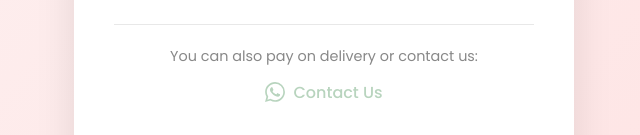
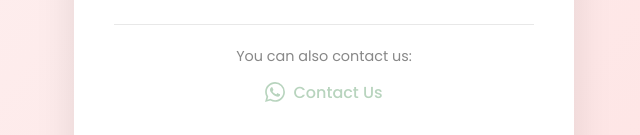
Before and after one commit to Uvaacha/HollandFlowers, a React (Create React App) app in the folder frontend/holland-flowers/: page /payment/failure in a window 1280 px wide. Shown: the part 940-1075 px from the top of the page, without its empty margins (316-956 px from the left). Built offline with nearby package versions, Linux system fonts and the light colour scheme.

Commit message:
env file changed

```diff
--- a/frontend/holland-flowers/src/components/PaymentFailure.jsx
+++ b/frontend/holland-flowers/src/components/PaymentFailure.jsx
@@ -169,7 +169,7 @@ const PaymentFailure = () => {
           <p>
             {currentLang === 'ar'
               ? 'يمكنك أيضاً الدفع عند الاستلام أو التواصل معنا:'
-              : 'You can also pay on delivery or contact us:'}
+              : 'You can also contact us:'}
           </p>
           <a href="https://wa.me/96560038844" className="whatsapp-link" target="_blank" rel="noopener noreferrer">
             <svg width="20" height="20" viewBox="0 0 24 24" fill="currentColor">
```
Also changed, not shown: 1 other file (tests, documents, lock files or other folders).
